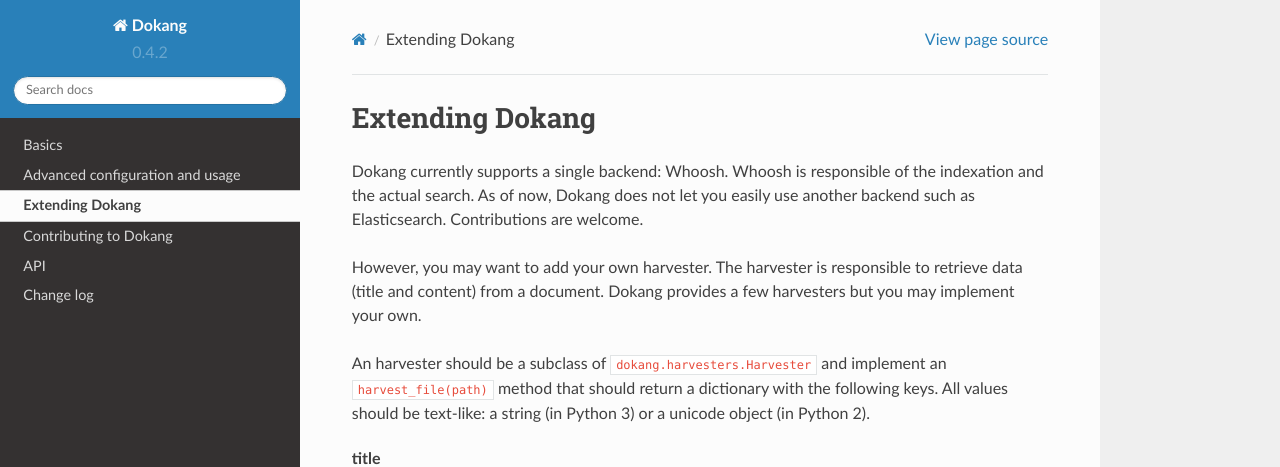
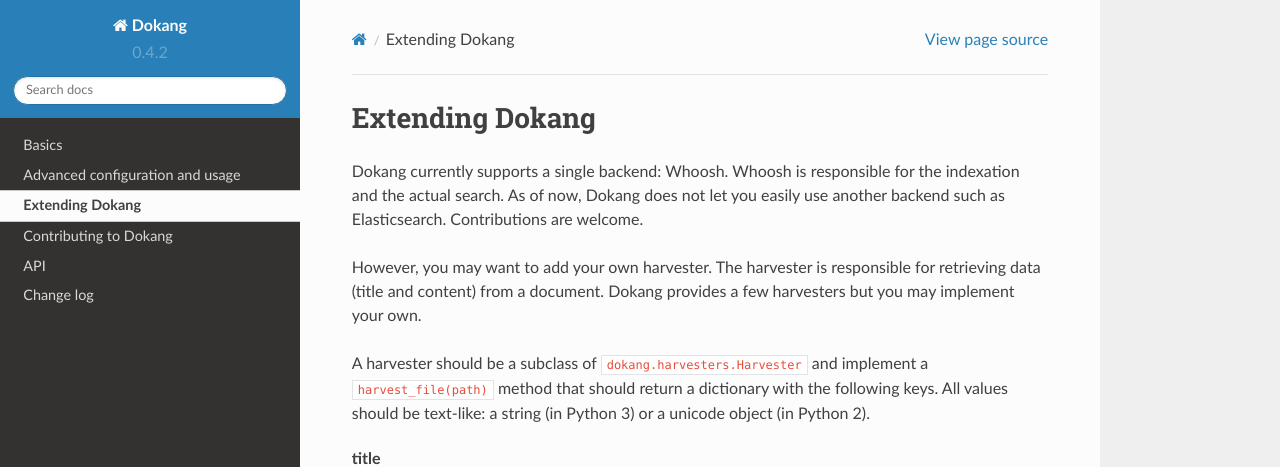
Before and after one commit to Polyconseil/dokang, a Sphinx documentation site: the page built from docs/extending.rst, in a window 1280 px wide and 1343 px high. Shown: the top 467 px of the window. Built offline with Sphinx 7.4.7 and the Read the Docs theme 2.0.0, drawn with Linux system fonts in a browser that asks for light colours.

Commit message:
Fix typos.

```diff
--- a/docs/advanced.rst
+++ b/docs/advanced.rst
@@ -59,7 +59,7 @@
 External Python packages may also provide their own harvesters. Here
 is a list of the known ones:
 
-- PDF harvester: `dokang_pdf <http://github.com/Polyconseil/dokang_pdf>`_.
+- PDF harvester: `dokang_pdf <https://pypi.python.org/pypi/dokang_pdf>`_.
 
 
 .. _advanced_cli_ref:
--- a/docs/basics.rst
+++ b/docs/basics.rst
@@ -62,7 +62,7 @@
        directory that holds the INI file.
 
    You may want to start from the example file and only customize
-   these two values. For further details about Pyramid-related
+   these three values. For further details about Pyramid-related
    settings, see `the corresponding section
    <http://docs.pylonsproject.org/projects/pyramid/en/latest/narr/environment.html>`_
    as well as the `Logging
@@ -113,7 +113,7 @@
        frontend. Dokang does **not** serve the indexed documents, it
        provides only a link to them.
 
-   Each text-like value should a string (in Python 3) or a unicode
+   Each text-like value should be a string (in Python 3) or a unicode
    object (in Python 2).
 
    A sample file can be found in the source as `doc_sets.py.sample
--- a/docs/extending.rst
+++ b/docs/extending.rst
@@ -2,16 +2,16 @@
 ================
 
 Dokang currently supports a single backend: Whoosh. Whoosh is
-responsible of the indexation and the actual search. As of now, Dokang
+responsible for the indexation and the actual search. As of now, Dokang
 does not let you easily use another backend such as Elasticsearch.
 Contributions are welcome.
 
 However, you may want to add your own harvester. The harvester is
-responsible to retrieve data (title and content) from a document.
+responsible for retrieving data (title and content) from a document.
 Dokang provides a few harvesters but you may implement your own.
 
-An harvester should be a subclass of ``dokang.harvesters.Harvester``
-and implement an ``harvest_file(path)`` method that should return a
+A harvester should be a subclass of ``dokang.harvesters.Harvester``
+and implement a ``harvest_file(path)`` method that should return a
 dictionary with the following keys. All values should be text-like: a
 string (in Python 3) or a unicode object (in Python 2).
 
```
Also changed, not shown: other parts of docs/advanced.rst (+1 -1 lines), CHANGES.txt (+4 -4 lines), 1 other file.
